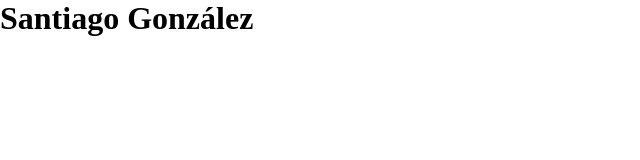
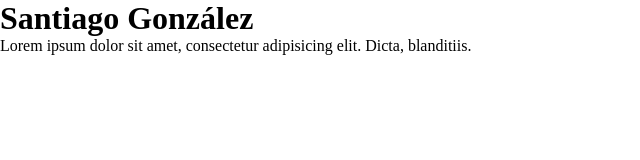
Before and after one commit to SantiGonzalezz/portfolio, a plain HTML site: page index.html in a window 1280 px wide. Shown: the whole page, without its empty margins (0-640 px from the left). Drawn offline with Linux system fonts and the light colour scheme.

Commit message:
Add lorem

```diff
--- a/index.html
+++ b/index.html
@@ -8,5 +8,10 @@
 	</head>
 	<body>
 		<h1>Santiago González</h1>
+
+		<p>
+			Lorem ipsum dolor sit amet, consectetur adipisicing elit. Dicta,
+			blanditiis.
+		</p>
 	</body>
 </html>
```
